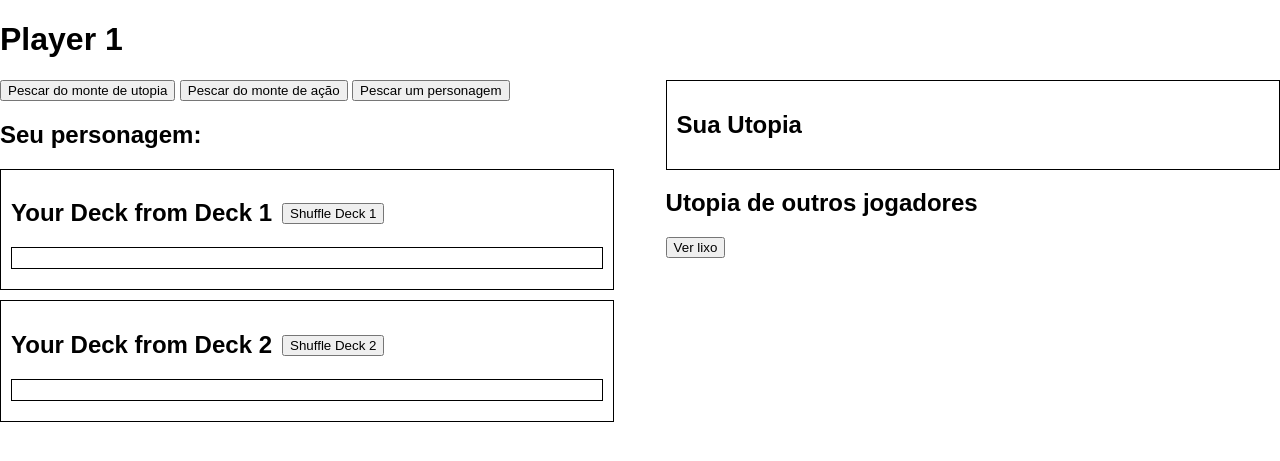
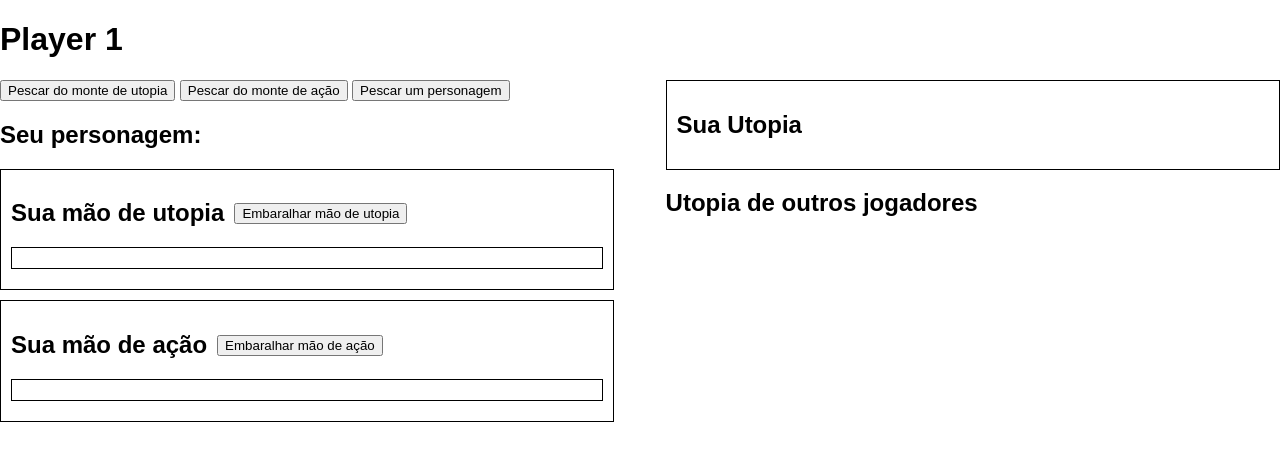
Before and after one commit to tiagokretzerwalter/boardgame-test, a Flask app: page /player/1 in a window 1280 px wide. Shown: the part 102-563 px from the top of the page. Run offline with Flask 3, Linux system fonts and the light colour scheme; some libraries are stand-ins or nearby versions.

Commit message:
rename decks

```diff
--- a/app.py
+++ b/app.py
@@ -15,26 +15,26 @@ socketio = SocketIO(app)
 utopia_csv_file_path = 'data/utopia_cards.csv'
 acao_csv_file_path = 'data/acao_cards.csv'
 
-original_deck1 = []
-original_deck2 = []
+original_utopia_deck = []
+original_acao_deck = []
 
 with open(utopia_csv_file_path, 'r', encoding='utf-8') as file:
     csv_reader = csv.DictReader(file)
     for row in csv_reader:
-        original_deck1.append(row['Utopia'])
+        original_utopia_deck.append(row['Utopia'])
 
 with open(acao_csv_file_path, 'r', encoding='utf-8') as file:
     csv_reader = csv.DictReader(file)
     for row in csv_reader:
-        original_deck2.append(row['Ação'])
+        original_acao_deck.append(row['Ação'])
 
 original_characters_deck = ["Gorda", "Trabalhadora", "Ninja", "Amiga", "Blogueira", "Envergonhada"]
 characters_deck = original_characters_deck.copy()
-deck1 = original_deck1.copy()
-deck2 = original_deck2.copy()
+utopia_deck = original_utopia_deck.copy()
+acao_deck = original_acao_deck.copy()
 utopia_trash_deck = []
 acao_trash_deck = []
-players = {f'Player {i}': {'deck1': [], 'deck2': [], 'board': [], 'character': []} for i in range(1, 7)}
+players = {f'Player {i}': {'utopia_hand': [], 'acao_hand': [], 'board': [], 'character': []} for i in range(1, 7)}
 counter = -5
 
 
@@ -53,12 +53,12 @@ def trash():
 
 @socketio.on('connect')
 def handle_connect():
-    emit('update', {'deck1': deck1, 'deck2': deck2, 'characters_deck': characters_deck, 'utopia_trash_deck': utopia_trash_deck, 'acao_trash_deck': acao_trash_deck, 'players': players}, broadcast=True)
+    emit('update', {'utopia_deck': utopia_deck, 'acao_deck': acao_deck, 'characters_deck': characters_deck, 'utopia_trash_deck': utopia_trash_deck, 'acao_trash_deck': acao_trash_deck, 'players': players}, broadcast=True)
     emit('update_counter', {'counter': counter})
 
 @socketio.on('disconnect')
 def handle_disconnect():
-    emit('update', {'deck1': deck1, 'deck2': deck2, 'characters_deck': characters_deck, 'utopia_trash_deck': utopia_trash_deck, 'acao_trash_deck': acao_trash_deck, 'players': players}, broadcast=True)
+    emit('update', {'utopia_deck': utopia_deck, 'acao_deck': acao_deck, 'characters_deck': characters_deck, 'utopia_trash_deck': utopia_trash_deck, 'acao_trash_deck': acao_trash_deck, 'players': players}, broadcast=True)
 
 @socketio.on('increment_counter')
 def increment_counter():
@@ -70,59 +70,59 @@ def increment_counter():
 def draw_card(data):
     player_id = f'Player {data["player_id"]}'
     deck_name = data['deck']
-    if deck_name == 'deck1' and deck1:
-        card = deck1.pop()
-        players[player_id]['deck1'].append(card)
-    elif deck_name == 'deck2' and deck2:
-        card = deck2.pop()
-        players[player_id]['deck2'].append(card)
+    if deck_name == 'utopia_deck' and utopia_deck:
+        card = utopia_deck.pop()
+        players[player_id]['utopia_hand'].append(card)
+    elif deck_name == 'acao_deck' and acao_deck:
+        card = acao_deck.pop()
+        players[player_id]['acao_hand'].append(card)
     elif deck_name == 'character' and characters_deck:
         card = characters_deck.pop()
         players[player_id]['character'].append(card)
-    emit('update', {'deck1': deck1, 'deck2': deck2, 'characters_deck': characters_deck, 'utopia_trash_deck': utopia_trash_deck, 'acao_trash_deck': acao_trash_deck, 'players': players}, broadcast=True)
+    emit('update', {'utopia_deck': utopia_deck, 'acao_deck': acao_deck, 'characters_deck': characters_deck, 'utopia_trash_deck': utopia_trash_deck, 'acao_trash_deck': acao_trash_deck, 'players': players}, broadcast=True)
 
 @socketio.on('shuffle_deck')
 def shuffle_deck(data):
     deck_name = data['deck']
-    if deck_name == 'deck1':
-        random.shuffle(deck1)
-    elif deck_name == 'deck2':
-        random.shuffle(deck2)
+    if deck_name == 'utopia_deck':
+        random.shuffle(utopia_deck)
+    elif deck_name == 'acao_deck':
+        random.shuffle(acao_deck)
     elif deck_name == "characters_deck":
         random.shuffle(characters_deck)
-    emit('update', {'deck1': deck1, 'deck2': deck2, 'characters_deck': characters_deck, 'utopia_trash_deck': utopia_trash_deck, 'acao_trash_deck': acao_trash_deck, 'players': players}, broadcast=True)
+    emit('update', {'utopia_deck': utopia_deck, 'acao_deck': acao_deck, 'characters_deck': characters_deck, 'utopia_trash_deck': utopia_trash_deck, 'acao_trash_deck': acao_trash_deck, 'players': players}, broadcast=True)
 
 @socketio.on('shuffle_player_deck')
 def shuffle_player_deck(data):
     player_id = f'Player {data["player_id"]}'
     deck_name = data['deck']
-    if deck_name == 'deck1':
-        random.shuffle(players[player_id]['deck1'])
-    elif deck_name == 'deck2':
-        random.shuffle(players[player_id]['deck2'])
-    emit('update', {'deck1': deck1, 'deck2': deck2, 'characters_deck': characters_deck, 'utopia_trash_deck': utopia_trash_deck, 'acao_trash_deck': acao_trash_deck, 'players': players}, broadcast=True)
+    if deck_name == 'utopia_hand':
+        random.shuffle(players[player_id]['utopia_hand'])
+    elif deck_name == 'acao_hand':
+        random.shuffle(players[player_id]['acao_hand'])
+    emit('update', {'utopia_deck': utopia_deck, 'acao_deck': acao_deck, 'characters_deck': characters_deck, 'utopia_trash_deck': utopia_trash_deck, 'acao_trash_deck': acao_trash_deck, 'players': players}, broadcast=True)
 
 @socketio.on('reset_game')
 def reset_game():
-    global deck1, deck2, utopia_trash_deck, acao_trash_deck, players
-    deck1 = original_deck1.copy()
-    deck2 = original_deck2.copy()
+    global utopia_deck, utopia_deck, utopia_trash_deck, acao_trash_deck, players
+    utopia_deck = original_utopia_deck.copy()
+    acao_deck = original_acao_deck.copy()
     characters_deck = original_characters_deck.copy()
     utopia_trash_deck = []
     acao_trash_deck = []
-    players = {f'Player {i}': {'deck1': [], 'deck2': [], 'board': [], 'character': []} for i in range(1, 7)}
-    emit('update', {'deck1': deck1, 'deck2': deck2, 'characters_deck': characters_deck, 'utopia_trash_deck': utopia_trash_deck, 'acao_trash_deck': acao_trash_deck, 'players': players}, broadcast=True)
+    players = {f'Player {i}': {'utopia_hand': [], 'acao_hand': [], 'board': [], 'character': []} for i in range(1, 7)}
+    emit('update', {'utopia_deck': utopia_deck, 'acao_deck': acao_deck, 'characters_deck': characters_deck, 'utopia_trash_deck': utopia_trash_deck, 'acao_trash_deck': acao_trash_deck, 'players': players}, broadcast=True)
 
 @socketio.on('use_card')
 def use_card(data):
     player_id = f'Player {data["player_id"]}'
     card = data['card']
-    if card in players[player_id]['deck1']:
-        players[player_id]['deck1'].remove(card)
-    elif card in players[player_id]['deck2']:
-        players[player_id]['deck2'].remove(card)
+    if card in players[player_id]['utopia_hand']:
+        players[player_id]['utopia_hand'].remove(card)
+    elif card in players[player_id]['acao_hand']:
+        players[player_id]['acao_hand'].remove(card)
     players[player_id]['board'].append(card)
-    emit('update', {'deck1': deck1, 'deck2': deck2, 'characters_deck': characters_deck, 'utopia_trash_deck': utopia_trash_deck, 'acao_trash_deck': acao_trash_deck, 'players': players}, broadcast=True)
+    emit('update', {'utopia_deck': utopia_deck, 'acao_deck': acao_deck, 'characters_deck': characters_deck, 'utopia_trash_deck': utopia_trash_deck, 'acao_trash_deck': acao_trash_deck, 'players': players}, broadcast=True)
 
 @socketio.on('send_card')
 def send_card(data):
@@ -133,22 +133,22 @@ def send_card(data):
     if card in players[player_id][target_deck]:
         players[player_id][target_deck].remove(card)
         players[target_player][target_deck].append(card)
-    emit('update', {'deck1': deck1, 'deck2': deck2, 'characters_deck': characters_deck, 'utopia_trash_deck': utopia_trash_deck, 'acao_trash_deck': acao_trash_deck, 'players': players}, broadcast=True)
+    emit('update', {'utopia_deck': utopia_deck, 'acao_deck': acao_deck, 'characters_deck': characters_deck, 'utopia_trash_deck': utopia_trash_deck, 'acao_trash_deck': acao_trash_deck, 'players': players}, broadcast=True)
 
 @socketio.on('send_card_to_trash')
 def send_card_to_trash(data):
     player_id = f'Player {data["player_id"]}'
     card = data['card']
-    if card in players[player_id]['deck1']:
-        players[player_id]['deck1'].remove(card)
+    if card in players[player_id]['utopia_hand']:
+        players[player_id]['utopia_hand'].remove(card)
         utopia_trash_deck.append(card)
-    elif card in players[player_id]['deck2']:
-        players[player_id]['deck2'].remove(card)
+    elif card in players[player_id]['acao_hand']:
+        players[player_id]['acao_hand'].remove(card)
         acao_trash_deck.append(card)
     elif card in players[player_id]['board']:
         players[player_id]['board'].remove(card)
         utopia_trash_deck.append(card)
-    emit('update', {'deck1': deck1, 'deck2': deck2, 'characters_deck': characters_deck, 'utopia_trash_deck': utopia_trash_deck, 'acao_trash_deck': acao_trash_deck, 'players': players}, broadcast=True)
+    emit('update', {'utopia_deck': utopia_deck, 'acao_deck': acao_deck, 'characters_deck': characters_deck, 'utopia_trash_deck': utopia_trash_deck, 'acao_trash_deck': acao_trash_deck, 'players': players}, broadcast=True)
 
 @socketio.on('send_card_from_trash')
 def send_card_from_trash(data):
@@ -156,39 +156,39 @@ def send_card_from_trash(data):
     card = data['card']
     if card in acao_trash_deck:
         acao_trash_deck.remove(card)
-        players[target_player]['deck2'].append(card)
+        players[target_player]['acao_hand'].append(card)
     if card in utopia_trash_deck:
         utopia_trash_deck.remove(card)
-        players[target_player]['deck1'].append(card)
-    emit('update', {'deck1': deck1, 'deck2': deck2, 'characters_deck': characters_deck, 'utopia_trash_deck': utopia_trash_deck, 'acao_trash_deck': acao_trash_deck, 'players': players}, broadcast=True)
+        players[target_player]['utopia_hand'].append(card)
+    emit('update', {'utopia_deck': utopia_deck, 'acao_deck': acao_deck, 'characters_deck': characters_deck, 'utopia_trash_deck': utopia_trash_deck, 'acao_trash_deck': acao_trash_deck, 'players': players}, broadcast=True)
 
-@socketio.on('move_to_deck1')
-def move_to_deck1(data):
+@socketio.on('move_to_utopia_hand')
+def move_to_utopia_hand(data):
     player_id = f'Player {data["player_id"]}'
     card = data['card']
     players[player_id]['board'].remove(card)
-    players[player_id]['deck1'].append(card)
-    emit('update', {'deck1': deck1, 'deck2': deck2, 'characters_deck': characters_deck, 'utopia_trash_deck': utopia_trash_deck, 'acao_trash_deck': acao_trash_deck, 'players': players}, broadcast=True)
+    players[player_id]['utopia_hand'].append(card)
+    emit('update', {'utopia_deck': utopia_deck, 'acao_deck': acao_deck, 'characters_deck': characters_deck, 'utopia_trash_deck': utopia_trash_deck, 'acao_trash_deck': acao_trash_deck, 'players': players}, broadcast=True)
 
-@socketio.on('send_to_deck1')
-def send_to_deck1(data):
+@socketio.on('send_to_utopia_deck')
+def send_to_utopia_deck(data):
     player_id = f'Player {data["player_id"]}'
     card = data['card']
     players[player_id]['board'].remove(card)
-    deck1.append(card)
-    emit('update', {'deck1': deck1, 'deck2': deck2, 'characters_deck': characters_deck, 'utopia_trash_deck': utopia_trash_deck, 'acao_trash_deck': acao_trash_deck, 'players': players}, broadcast=True)
+    utopia_deck.append(card)
+    emit('update', {'utopia_deck': utopia_deck, 'acao_deck': acao_deck, 'characters_deck': characters_deck, 'utopia_trash_deck': utopia_trash_deck, 'acao_trash_deck': acao_trash_deck, 'players': players}, broadcast=True)
 
 @socketio.on('reset_trash')
 def reset_trash(data):
     global utopia_trash_deck, acao_trash_deck
     deck_name = data['deck']
     if deck_name == 'utopia_trash_deck':
-        deck1.extend(utopia_trash_deck)
+        utopia_deck.extend(utopia_trash_deck)
         utopia_trash_deck = []
     if deck_name == 'acao_trash_deck':
-        deck2.extend(acao_trash_deck)
+        acao_deck.extend(acao_trash_deck)
         acao_trash_deck = []
-    emit('update', {'deck1': deck1, 'deck2': deck2, 'characters_deck': characters_deck, 'utopia_trash_deck': utopia_trash_deck, 'acao_trash_deck': acao_trash_deck, 'players': players}, broadcast=True)
+    emit('update', {'utopia_deck': utopia_deck, 'acao_deck': acao_deck, 'characters_deck': characters_deck, 'utopia_trash_deck': utopia_trash_deck, 'acao_trash_deck': acao_trash_deck, 'players': players}, broadcast=True)
 
 
 if __name__ == '__main__':
--- a/static/js/player.js
+++ b/static/js/player.js
@@ -2,15 +2,15 @@ $(document).ready(function() {
     var socket = io();
     var player_id = $('.container').data('player-id');
 
-    $('#draw_deck1').click(function() {
-        socket.emit('draw_card', { player_id: player_id, deck: 'deck1' });
+    $('#draw_utopia_card').click(function() {
+        socket.emit('draw_card', { player_id: player_id, deck: 'utopia_deck' });
         if (player_id == 1) {
             socket.emit('increment_counter');
         }
     });
 
-    $('#draw_deck2').click(function() {
-        socket.emit('draw_card', { player_id: player_id, deck: 'deck2' });
+    $('#draw_acao_card').click(function() {
+        socket.emit('draw_card', { player_id: player_id, deck: 'acao_deck' });
         if (player_id == 1) {
             socket.emit('increment_counter');
         }
@@ -27,29 +27,29 @@ $(document).ready(function() {
             var cardElement = `<div>${card}</div>`;
             $('#character').append(cardElement);
         });
-        $('#deck1').empty();
-        playerData.deck1.forEach(function(card) {
+        $('#utopia_hand').empty();
+        playerData.utopia_hand.forEach(function(card) {
             var cardElement = `<div>${card}</div>`;
-            var useButton = `<button class="use-deck1-card" data-card="${card}">Aplicar</button>`;
-            var sendButtons = generateSendButtons(card, 1);
+            var useButton = `<button class="use-utopia-card" data-card="${card}">Aplicar</button>`;
+            var sendButtons = generateSendButtons(card, "utopia");
             var trashButton = `<button class="send-to-trash" data-card="${card}">Lixo</button>`;
-            $('#deck1').append(cardElement + useButton + sendButtons + trashButton); // Append card, use button, send buttons, and trash button
+            $('#utopia_hand').append(cardElement + useButton + sendButtons + trashButton); // Append card, use button, send buttons, and trash button
         });
-        $('#deck2').empty();
-        playerData.deck2.forEach(function(card) {
+        $('#acao_hand').empty();
+        playerData.acao_hand.forEach(function(card) {
             var cardElement = `<div>${card}</div>`;
-            var sendButtons = generateSendButtons(card, 2);
+            var sendButtons = generateSendButtons(card, "acao");
             var trashButton = `<button class="send-to-trash" data-card="${card}">Lixo</button>`;
-            $('#deck2').append(cardElement + sendButtons + trashButton); // Append card, send buttons, and trash button
+            $('#acao_hand').append(cardElement + sendButtons + trashButton); // Append card, send buttons, and trash button
         });
         $('#board').empty();
         playerData.board.forEach(function(card) {
             var cardElement = `<div>${card}</div>`;
             var trashButton = `<button class="send-to-trash" data-card="${card}">Lixo</button>`;
-            var moveButtonToDeck1 = `<button class="move-to-deck1" data-card="${card}">--> Mão Utopia</button>`;
+            var moveButtonToUtopiaHand = `<button class="move-to-utopia-hand" data-card="${card}">--> Mão Utopia</button>`;
             var sendButtons = generateSendButtons(card, "board");
-            var sendToDeck1 = `<button class="send_to_deck1" data-card="${card}">--> Monte Utopia</button>`;
-            $('#board').append(cardElement + trashButton, moveButtonToDeck1, sendButtons, sendToDeck1); // Append card, trash button, move to deck 1 and sendButtons
+            var sendToUtopiaDeck = `<button class="send_to_utopia_deck" data-card="${card}">--> Monte Utopia</button>`;
+            $('#board').append(cardElement + trashButton, moveButtonToUtopiaHand, sendButtons, sendToUtopiaDeck); // Append card, trash button, move to deck 1 and sendButtons
         });
 
         $('#other_players_boards').empty();
@@ -65,15 +65,15 @@ $(document).ready(function() {
         });
     });
 
-    $('#shuffle_player_deck1').click(function() {
-        socket.emit('shuffle_player_deck', { player_id: player_id, deck: 'deck1' });
+    $('#shuffle_player_utopia_hand').click(function() {
+        socket.emit('shuffle_player_deck', { player_id: player_id, deck: 'utopia_hand' });
     });
 
-    $('#shuffle_player_deck2').click(function() {
-        socket.emit('shuffle_player_deck', { player_id: player_id, deck: 'deck2' });
+    $('#shuffle_player_acao_hand').click(function() {
+        socket.emit('shuffle_player_deck', { player_id: player_id, deck: 'acao_hand' });
     });
 
-    $(document).on('click', '.use-deck1-card', function() {
+    $(document).on('click', '.use-utopia-card', function() {
         var card = $(this).data('card');
         socket.emit('use_card', { player_id: player_id, card: card });
     });
@@ -90,27 +90,27 @@ $(document).ready(function() {
         socket.emit('send_card_to_trash', { player_id: player_id, card: card });
     });
 
-    $(document).on('click', '.move-to-deck1', function() {
+    $(document).on('click', '.move-to-utopia-hand', function() {
         var card = $(this).data('card');
-        socket.emit('move_to_deck1', { player_id: player_id, card: card });
+        socket.emit('move_to_utopia_hand', { player_id: player_id, card: card });
     });
 
-    $(document).on('click', '.send_to_deck1', function() {
+    $(document).on('click', '.send_to_utopia_deck', function() {
         var card = $(this).data('card');
-        socket.emit('send_to_deck1', { player_id: player_id, card: card });
+        socket.emit('send_to_utopia_deck', { player_id: player_id, card: card });
     });
 
-    function generateSendButtons(card, deckNumber) {
+    function generateSendButtons(card, deckName) {
         var sendButtons = '';
         for (var i = 1; i <= 6; i++) {
-            if (deckNumber == "board") {
+            if (deckName == "board") {
                 if (i !== player_id) {
                     sendButtons += `<button class="send-card" data-card="${card}" data-target-player="${i}" data-target-deck="board">--> Utopia Player ${i}</button>`;
                 }
             }
             else {
                 if (i !== player_id) {
-                    sendButtons += `<button class="send-card" data-card="${card}" data-target-player="${i}" data-target-deck="deck${deckNumber}">--> Player ${i}</button>`;
+                    sendButtons += `<button class="send-card" data-card="${card}" data-target-player="${i}" data-target-deck="${deckName}_hand">--> Player ${i}</button>`;
                 }
             }
         }
--- a/templates/player.html
+++ b/templates/player.html
@@ -12,8 +12,8 @@
     <h1>Player {{ player_id }}</h1>
     <div class="container" data-player-id="{{ player_id }}">
         <div class="left-side">
-            <button id="draw_deck1">Pescar do monte de utopia</button>
-            <button id="draw_deck2">Pescar do monte de ação</button>
+            <button id="draw_utopia_card">Pescar do monte de utopia</button>
+            <button id="draw_acao_card">Pescar do monte de ação</button>
             <button id="draw_character">Pescar um personagem</button>
 
             <div>
@@ -25,18 +25,18 @@
 
             <div class="board">
                 <div class="flex-container">
-                    <h2>Your Deck from Deck 1</h2>
-                    <button id="shuffle_player_deck1">Shuffle Deck 1</button>
+                    <h2>Sua mão de utopia</h2>
+                    <button id="shuffle_player_utopia_hand">Embaralhar mão de utopia</button>
                 </div>
-                <div id="deck1" class="deck"></div>
+                <div id="utopia_hand" class="deck"></div>
             </div>
 
             <div class="board">
                 <div class="flex-container">
-                    <h2>Your Deck from Deck 2</h2>
-                    <button id="shuffle_player_deck2">Shuffle Deck 2</button>
+                    <h2>Sua mão de ação</h2>
+                    <button id="shuffle_player_acao_hand">Embaralhar mão de ação</button>
                 </div>
-                <div id="deck2" class="deck"></div>
+                <div id="acao_hand" class="deck"></div>
             </div>
         </div>
 
@@ -50,8 +50,6 @@
                 <h2>Utopia de outros jogadores</h2>
                 <div id="other_players_boards" class="other-players-boards"></div>
             </div>
-
-            <button onclick="window.location.href='/trash'">Ver lixo</button>
         </div>
     </div>
 {% endblock %}
```
Also changed, not shown: static/js/index.js (+4 -4 lines), templates/index.html (+5 -5 lines).
